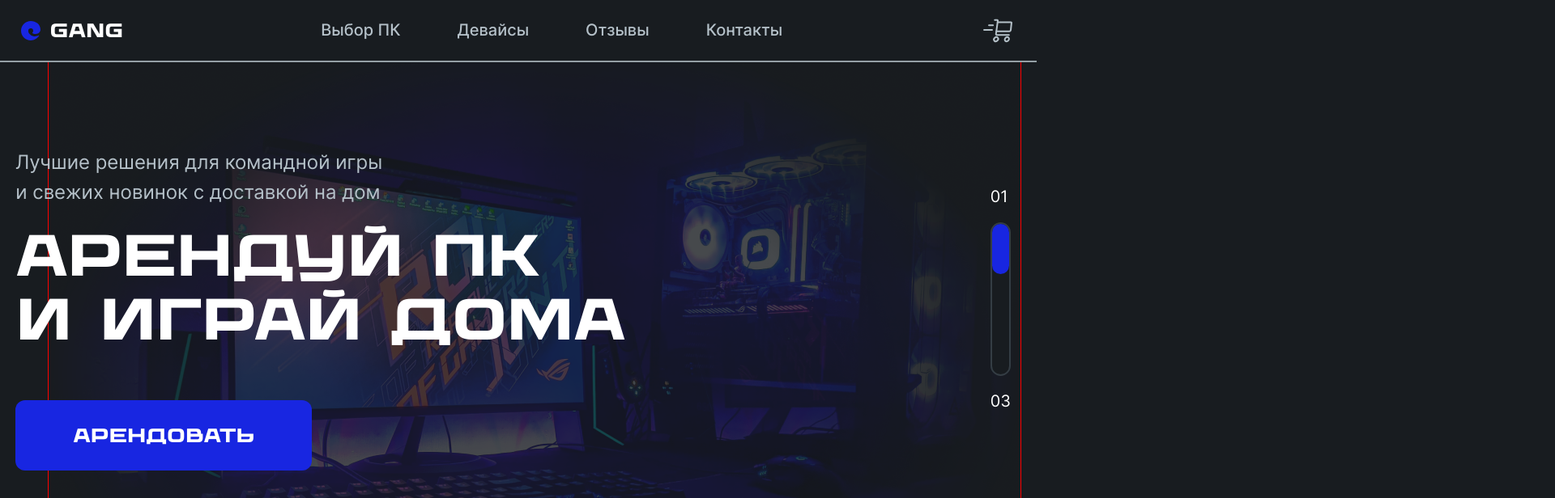
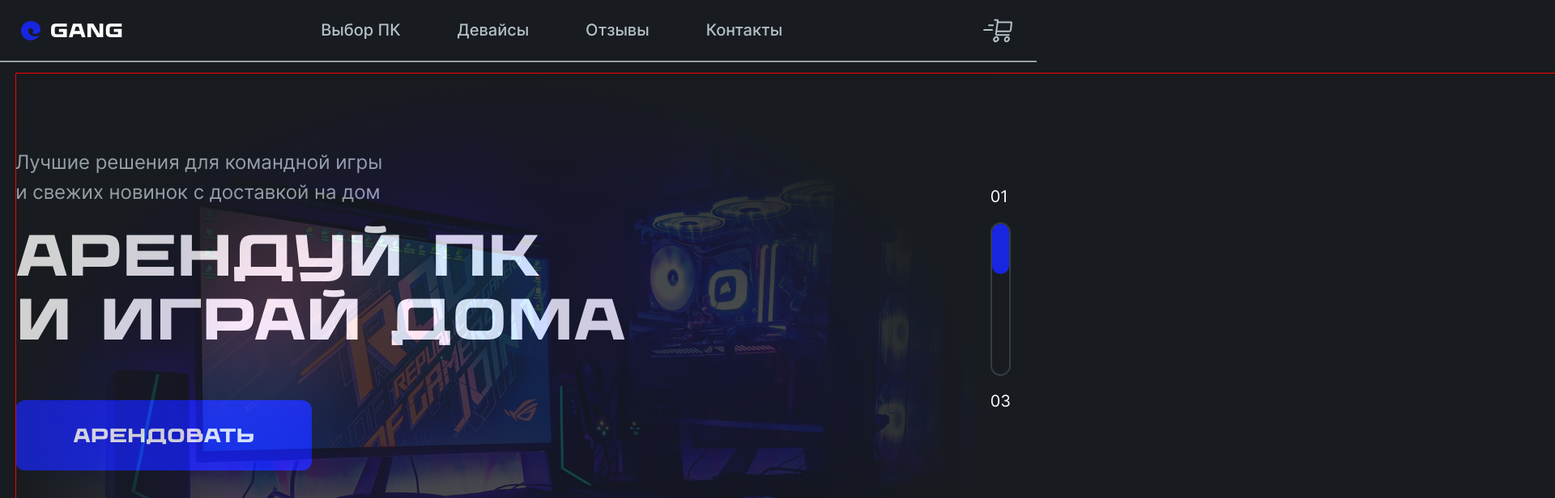
Before and after one commit to LeshWeb/gang-next, a Next.js app: page / in a window 1280 px wide. Shown: the top 616 px of the page at 81% size, 1920 px wide, since content can reach past the window. Built offline with nearby package versions, Linux system fonts and the light colour scheme.

Commit message:
SwiperComponentError

```diff
--- a/package.json
+++ b/package.json
@@ -15,7 +15,8 @@
     "next": "14.2.13",
     "normalize.css": "^8.0.1",
     "react": "^18",
-    "react-dom": "^18"
+    "react-dom": "^18",
+    "swiper": "^11.1.14"
   },
   "devDependencies": {
     "@types/node": "^20",
--- a/src/app/components/01_Sections/01_Main/Main.module.css
+++ b/src/app/components/01_Sections/01_Main/Main.module.css
@@ -10,10 +10,8 @@
 }
 
 .bg_image {
-  z-index: -1;
+  /* z-index: 3; */
   position: absolute;
-  right: 1.5%;
-  top: 5%;
   border: 1px solid red;
 }
 
--- a/src/app/components/01_Sections/01_Main/Main.tsx
+++ b/src/app/components/01_Sections/01_Main/Main.tsx
@@ -4,19 +4,14 @@ import { ArrowButtonRight } from '../../ArrowButtonRight/ArrowButtonRight'
 import { ArrowButtonLeft } from '../../ArrowButtonLeft/ArrowButtonLeft'
 import { Under } from '../../Under/Under'
 import { Sidebar } from '../../Sidebar/Sidebar'
-import Image from 'next/image'
-import FirstImage from '@/app/public/main_image/main-fitst.png'
+import { MainSwiper } from '../../MainSwiper/MainSwiper'
 
 export function Main() {
   return (
     <main className={styles.main}>
-      <Image
-        className={styles.bg_image}
-        src={FirstImage}
-        alt="Main page image"
-        width="1200"
-        height="844"
-      />
+      <div className={styles.bg_image}>
+        <MainSwiper />
+      </div>
       <div className={styles.main_body}>
         <div>
           <div className={styles.main_bollet}>
--- a/src/app/components/Footer/Footer.module.css
+++ b/src/app/components/Footer/Footer.module.css
@@ -19,5 +19,5 @@
 .footer_down {
   display: flex;
   justify-content: space-between;
-  align-items: end;
+  align-items: flex-end;
 }
--- /dev/null
+++ b/src/app/components/MainSwiper/MainSwiper.tsx
@@ -0,0 +1,59 @@
+'use client'
+// swiper imports
+import { useRef, useState } from 'react'
+import React from 'react'
+// import { useSwiper } from 'swiper/react'
+// Import Swiper React components
+import { Swiper, SwiperSlide } from 'swiper/react'
+// Import Swiper styles
+import 'swiper/css'
+import 'swiper/css/scrollbar'
+// import required modules
+import { Scrollbar } from 'swiper/modules'
+
+import Image from 'next/image'
+import FirstImage from '@/app/public/main_image/main-fitst.png'
+import SecondImage from '@/app/public/main_image/main-second.png'
+import ThreeImage from '@/app/public/main_image/main-three.png'
+
+// import styles from './MainSwiper.module.css'
+
+export function MainSwiper() {
+  // const swiper = useSwiper()
+  return (
+    <div>
+      <Swiper
+        scrollbar={{
+          hide: true,
+        }}
+        modules={[Scrollbar]}
+        className="mySwiper"
+      >
+        <SwiperSlide>
+          <Image
+            src={FirstImage}
+            alt="Main first page image"
+            width="1200"
+            height="844"
+          />
+        </SwiperSlide>
+        <SwiperSlide>
+          <Image
+            src={SecondImage}
+            alt="Main second page image"
+            width="1200"
+            height="844"
+          />
+        </SwiperSlide>
+        <SwiperSlide>
+          <Image
+            src={ThreeImage}
+            alt="Main three page image"
+            width="1200"
+            height="844"
+          />
+        </SwiperSlide>
+      </Swiper>
+    </div>
+  )
+}
--- a/src/app/layout.tsx
+++ b/src/app/layout.tsx
@@ -2,7 +2,7 @@ import type { Metadata } from 'next'
 import './globals.css'
 import 'normalize.css'
 import { Header } from './components/Header/Header'
-import { Footer } from './components/Footer/Footer'
+import { Footer } from '@/app/components/Footer/Footer'
 
 export const metadata: Metadata = {
   title: 'NextGANG',
```
Also changed, not shown: src/app/components/MainSwiper/MainSwiper.module.css (added), 1 other file (tests, documents, lock files or other folders).
